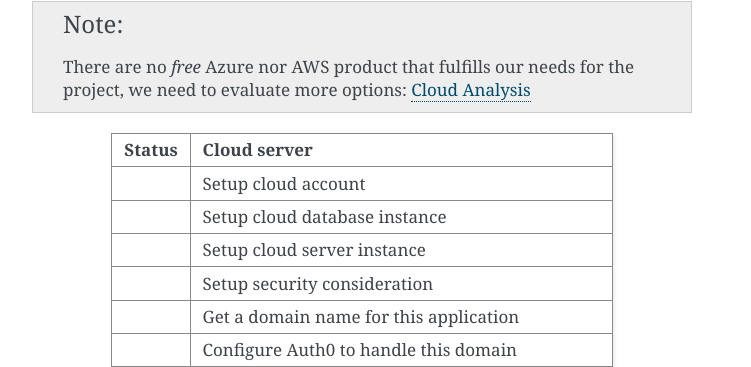
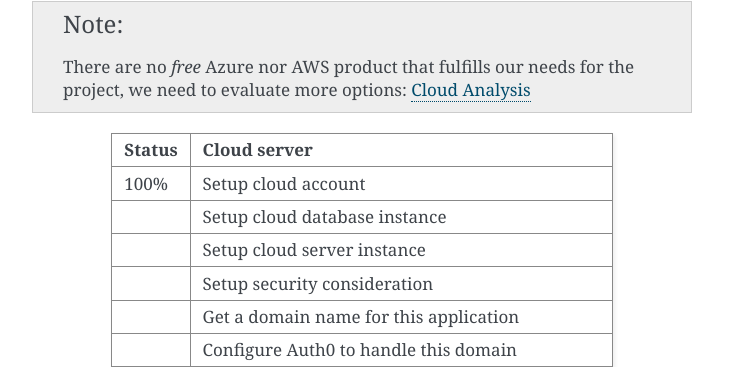
Before and after one commit to fabi1816/super-duper-potato, a Sphinx documentation site: the page built from docs/source/roadmap.rst, in a window 1280 px wide and 900 px high, scrolled down 3176 px. Shown: the part 88-455 px from the top of the window, without its empty margins (388-1139 px from the left). Built offline with Sphinx 7.4.7, drawn with Linux system fonts in a browser that asks for light colours.

Commit message:
Completed the cloud account setup

```diff
--- a/docs/source/roadmap.rst
+++ b/docs/source/roadmap.rst
@@ -197,7 +197,7 @@ The same happens with AWS' offerings
 +--------+-------------------------------------------------+
 | Status | Cloud server                                    |
 +========+=================================================+
-|        | Setup cloud account                             |
+|   100% | Setup cloud account                             |
 +--------+-------------------------------------------------+
 |        | Setup cloud database instance                   |
 +--------+-------------------------------------------------+
```
